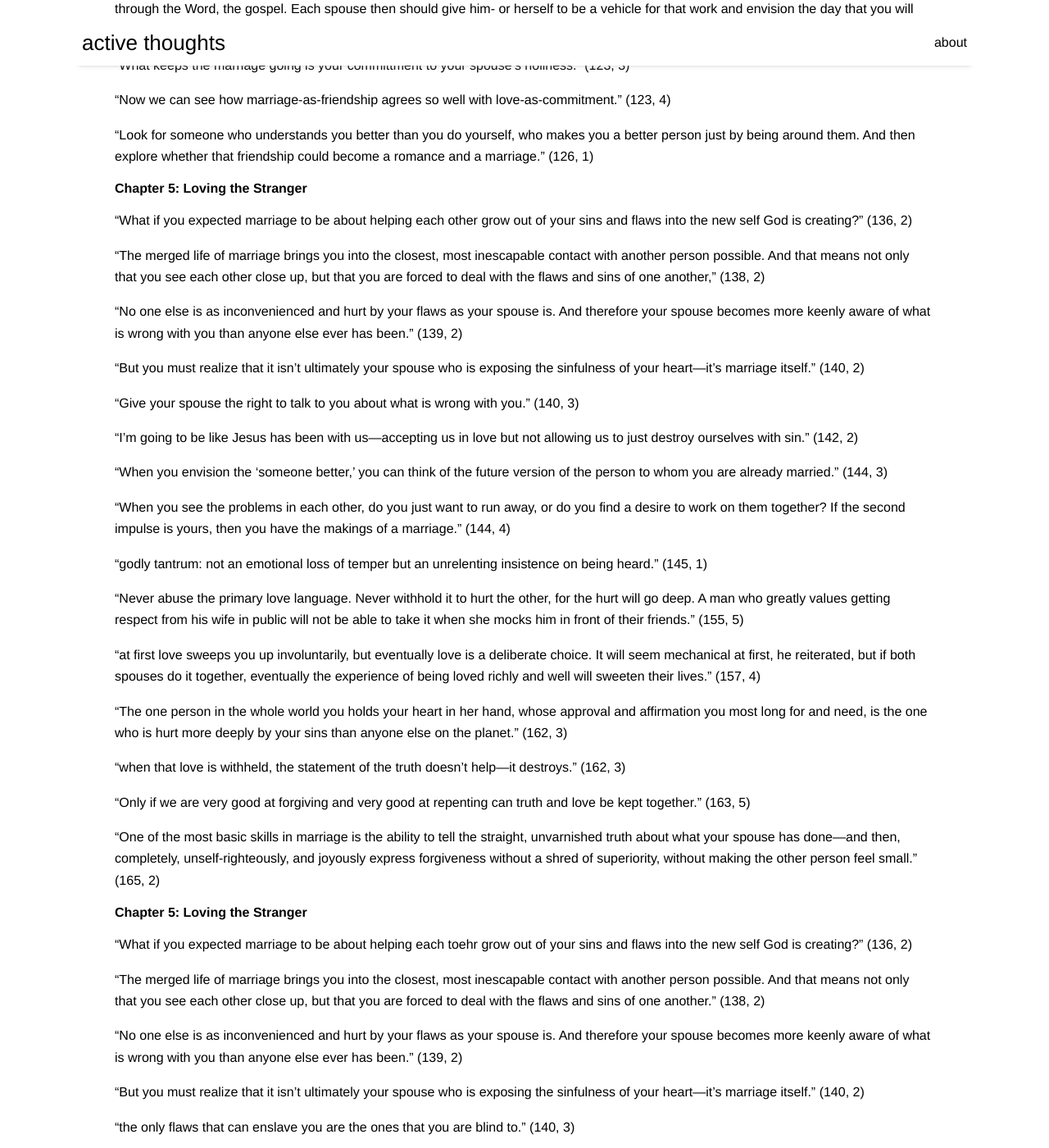
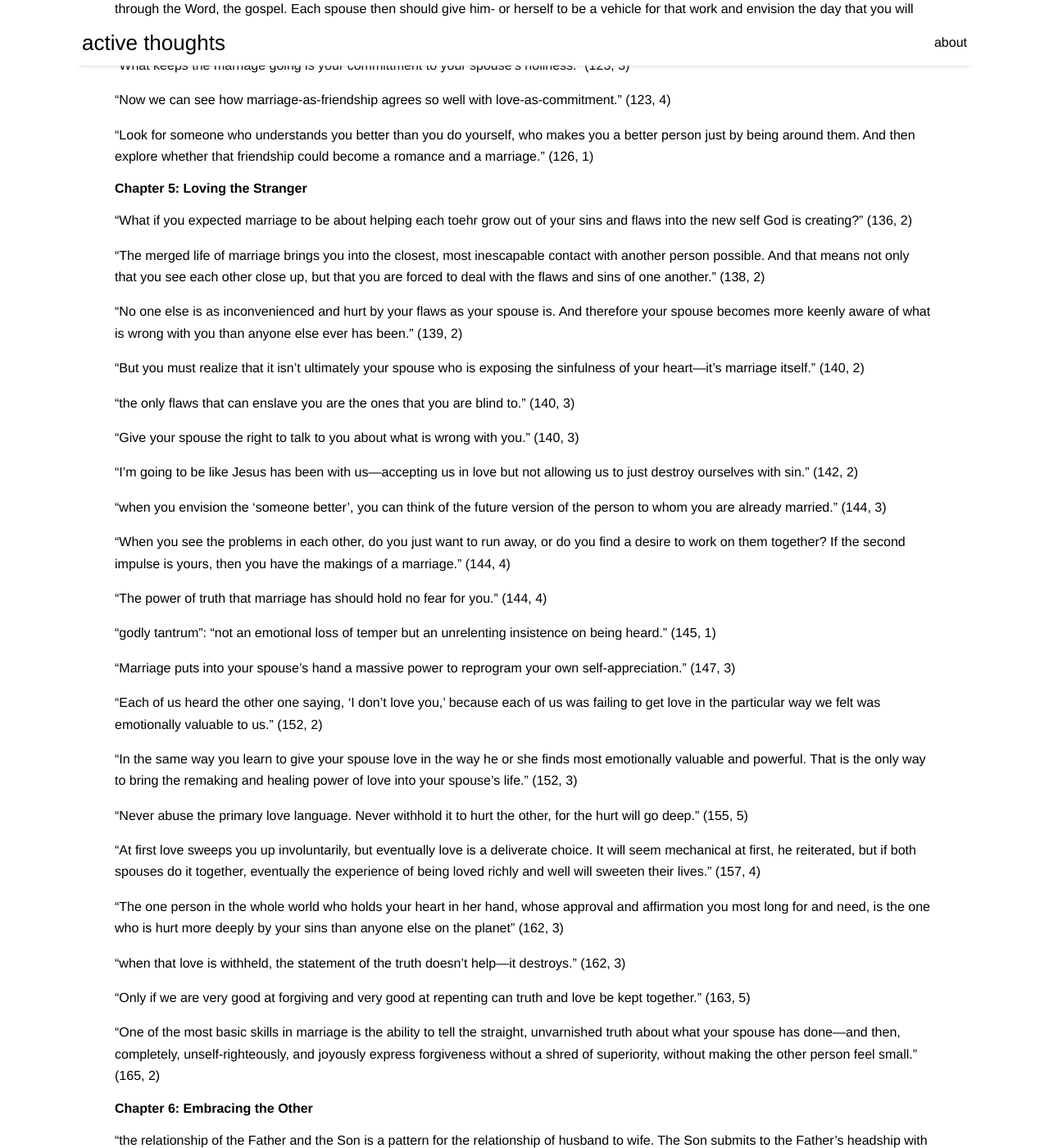
Before and after one commit to thoughtshso/blog, a Jekyll site: the page built from _posts/2025-01-21-meaning-of-marriage.md, in a window 1280 px wide and 1400 px high, scrolled down 3693 px. Shown: the whole window at 82% size. Built offline with Jekyll 4.4.1, drawn with Linux system fonts in a browser that asks for light colours; nearby versions of some CDN libraries.

Commit message:
[book] meaning of marriage ch. 6

```diff
--- a/_posts/2025-01-21-meaning-of-marriage.md
+++ b/_posts/2025-01-21-meaning-of-marriage.md
@@ -103,38 +103,6 @@ image: a.jpg
 
 #### Chapter 5: Loving the Stranger
 
-"What if you expected marriage to be about helping each other grow out of your sins and flaws into the new self God is creating?" (136, 2)
-
-"The merged life of marriage brings you into the closest, most inescapable contact with another person possible. And that means not only that you see each other close up, but that you are forced to deal with the flaws and sins of one another," (138, 2)
-
-"No one else is as inconvenienced and hurt by your flaws as your spouse is. And therefore your spouse becomes more keenly aware of what is wrong with you than anyone else ever has been." (139, 2)
-
-"But you must realize that it isn't ultimately your spouse who is exposing the sinfulness of your heart---it's marriage itself." (140, 2)
-
-"Give your spouse the right to talk to you about what is wrong with you." (140, 3)
-
-"I'm going to be like Jesus has been with us---accepting us in love but not allowing us to just destroy ourselves with sin." (142, 2)
-
-"When you envision the 'someone better,' you can think of the future version of the person to whom you are already married." (144, 3)
-
-"When you see the problems in each other, do you just want to run away, or do you find a desire to work on them together? If the second impulse is yours, then you have the makings of a marriage." (144, 4)
-
-"godly tantrum: not an emotional loss of temper but an unrelenting insistence on being heard." (145, 1)
-
-"Never abuse the primary love language. Never withhold it to hurt the other, for the hurt will go deep. A man who greatly values getting respect from his wife in public will not be able to take it when she mocks him in front of their friends." (155, 5)
-
-"at first love sweeps you up involuntarily, but eventually love is a deliberate choice. It will seem mechanical at first, he reiterated, but if both spouses do it together, eventually the experience of being loved richly and well will sweeten their lives." (157, 4)
-
-"The one person in the whole world you holds your heart in her hand, whose approval and affirmation you most long for and need, is the one who is hurt more deeply by your sins than anyone else on the planet." (162, 3)
-
-"when that love is withheld, the statement of the truth doesn't help---it destroys." (162, 3)
-
-"Only if we are very good at forgiving and very good at repenting can truth and love be kept together." (163, 5)
-
-"One of the most basic skills in marriage is the ability to tell the straight, unvarnished truth about what your spouse has done---and then, completely, unself-righteously, and joyously express forgiveness without a shred of superiority, without making the other person feel small." (165, 2)
-
-#### Chapter 5: Loving the Stranger
-
 "What if you expected marriage to be about helping each toehr grow out of your sins and flaws into the new self God is creating?" (136, 2)
 
 "The merged life of marriage brings you into the closest, most inescapable contact with another person possible. And that means not only that you see each other close up, but that you are forced to deal with the flaws and sins of one another." (138, 2)
```
Also changed, not shown: other parts of _posts/2025-01-21-meaning-of-marriage.md (+2 -0 lines).
